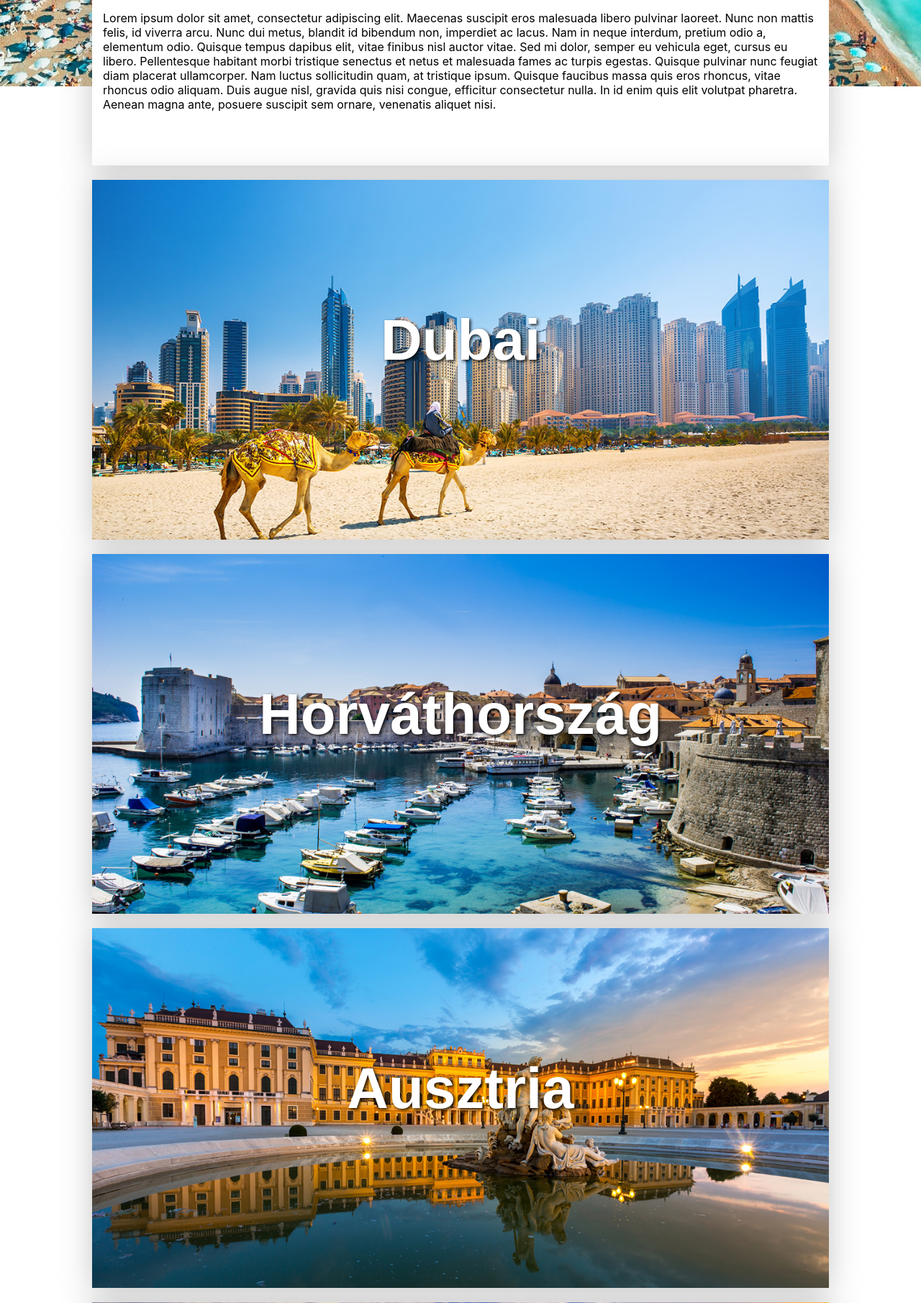
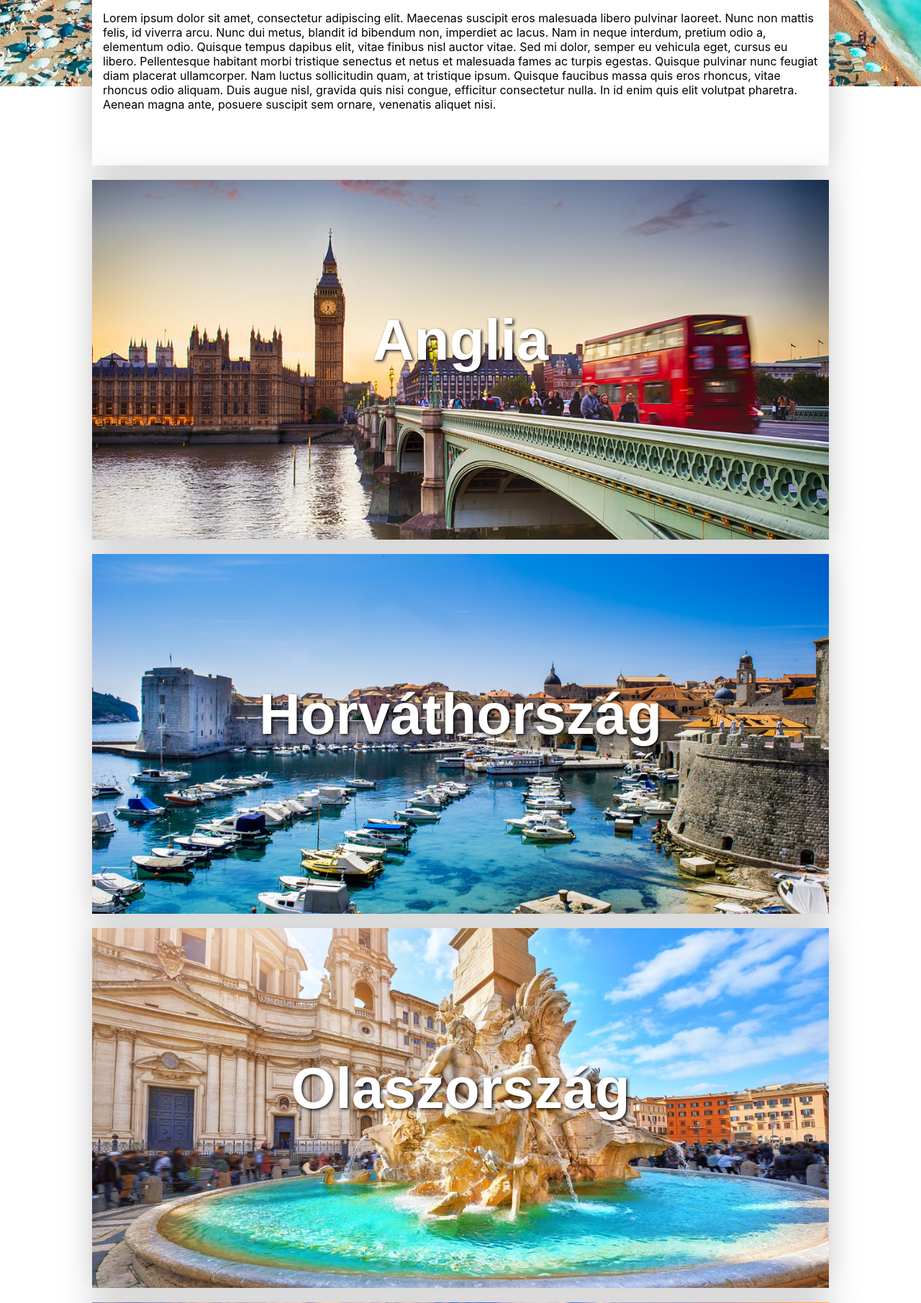
Before and after one commit to ogunDecode/webtervezes_2023, a PHP site: page / in a window 1280 px wide. Shown: the part 720-2531 px from the top of the page at 72% size. Run offline with PHP 8.4, Linux system fonts and the light colour scheme.

Commit message:
correct országok

```diff
--- a/css/main.css
+++ b/css/main.css
@@ -88,8 +88,8 @@ body {
     flex-direction: column;
 }
 
-#dubai, #dubai_zoom {
-    background-image: url(../img/dubai.jpg);
+#olasz, #olasz_zoom {
+    background-image: url(../img/olasz.jpg);
 }
 
 #horvat, #horvat_zoom {
@@ -97,16 +97,16 @@ body {
     background-image: url(../img/horvath.jpg);
 }
 
-#ausztria, #ausztria_zoom {
-    background-image: url(../img/ausztria.jpg);
+#anglia, #anglia_zoom {
+    background-image: url(../img/anglia.jpg);
 }
 
 #nyc, #nyc_zoom {
     background-image: url(../img/nyc.jpg);
 }
 
-#orosz, #orosz_zoom {
-    background-image: url(../img/orosz.jpg);
+#francia, #francia_zoom {
+    background-image: url(../img/francia.jpg);
 }
 
 .overlay {
--- a/index.html
+++ b/index.html
@@ -95,11 +95,11 @@
             ante,
             posuere suscipit sem ornare, venenatis aliquet nisi.</p>
     </div>
-    <div id="dubai" class="bubbles hover" style="top: 100px; margin-bottom: 120px">
-        <div id="dubai_zoom" class="back_img"></div>
+    <div id="anglia" class="bubbles hover" style="top: 100px; margin-bottom: 120px">
+        <div id="anglia_zoom" class="back_img"></div>
         <div class="overlay"></div>
         <div class="tartalom">
-            <h1>Dubai</h1>
+            <h1>Anglia</h1>
         </div>
     </div>
     <div id="horvat" class="bubbles hover" style="margin-top: 120px">
@@ -109,11 +109,11 @@
             <h1>Horváthország</h1>
         </div>
     </div>
-    <div id="ausztria" class="bubbles hover">
-        <div id="ausztria_zoom" class="back_img"></div>
+    <div id="olasz" class="bubbles hover">
+        <div id="olasz_zoom" class="back_img"></div>
         <div class="overlay"></div>
         <div class="tartalom">
-            <h1>Ausztria</h1>
+            <h1>Olaszország</h1>
         </div>
     </div>
     <div id="nyc" class="bubbles hover">
@@ -123,11 +123,11 @@
             <h1>New York</h1>
         </div>
     </div>
-    <div id="orosz" class="bubbles hover">
-        <div id="orosz_zoom" class="back_img"></div>
+    <div id="francia" class="bubbles hover">
+        <div id="francia_zoom" class="back_img"></div>
         <div class="overlay"></div>
         <div class="tartalom">
-            <h1>Oroszország</h1>
+            <h1>Franciaország</h1>
         </div>
     </div>
 </main>
```
Also changed, not shown: img/anglia.jpg (added), img/ausztria.jpg (deleted), img/dubai.jpg (deleted), img/francia.jpg (added), img/olasz.jpg (added), img/orosz.jpg (deleted).
